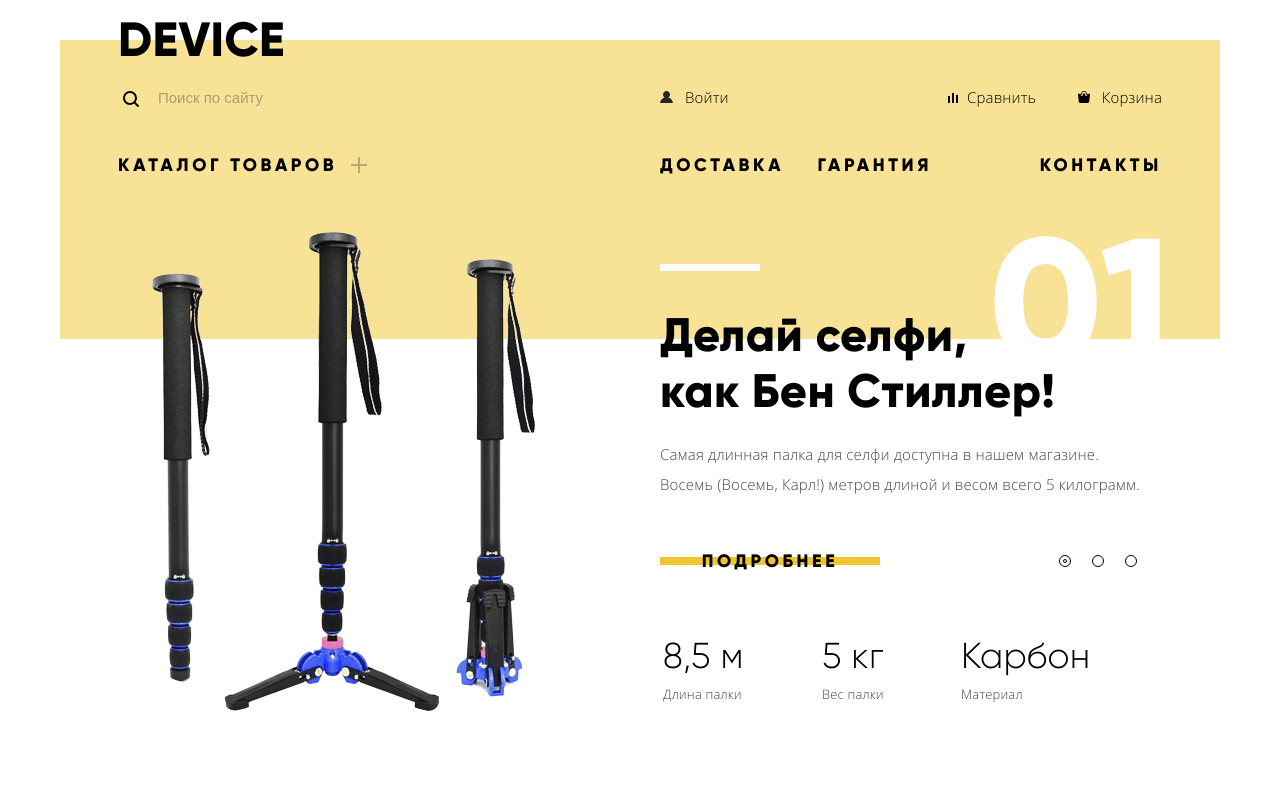
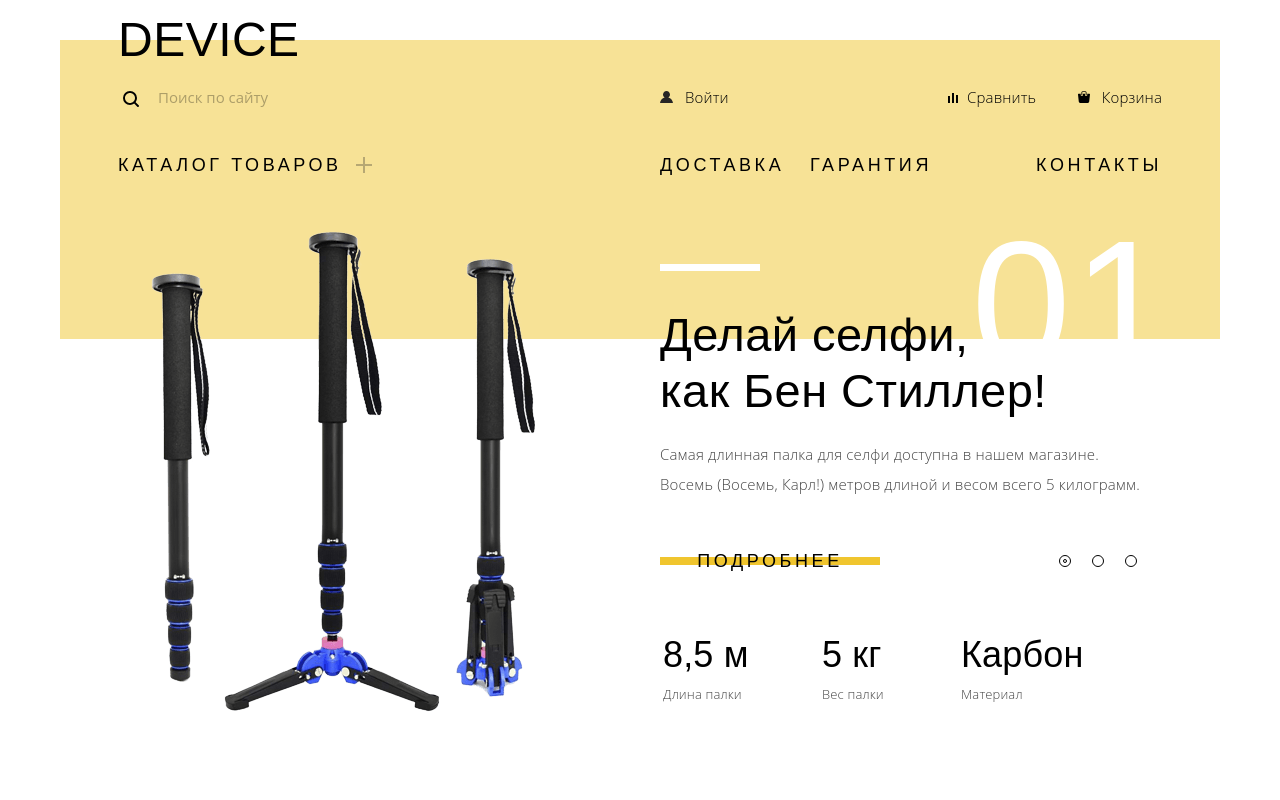
Before and after one commit to SmartRW/32781-device, a plain HTML site: page index.html in a window 1280 px wide. Shown: the top 800 px of the page. Drawn offline with Linux system fonts and the light colour scheme; a web font is replaced by a local one.

Commit message:
Вносит исправления согласно первой проверке
Удалена ссылка на файл шрифтов.

```diff
--- a/index.html
+++ b/index.html
@@ -3,7 +3,6 @@
   <head>
     <meta charset="utf-8">
     <title>HTML Academy: Девайс</title>
-    <link rel="stylesheet" href="css/font-min.css">
     <link rel="stylesheet" href="css/normalize-min.css">
     <link rel="stylesheet" href="css/style-min.css">
   </head>
```
